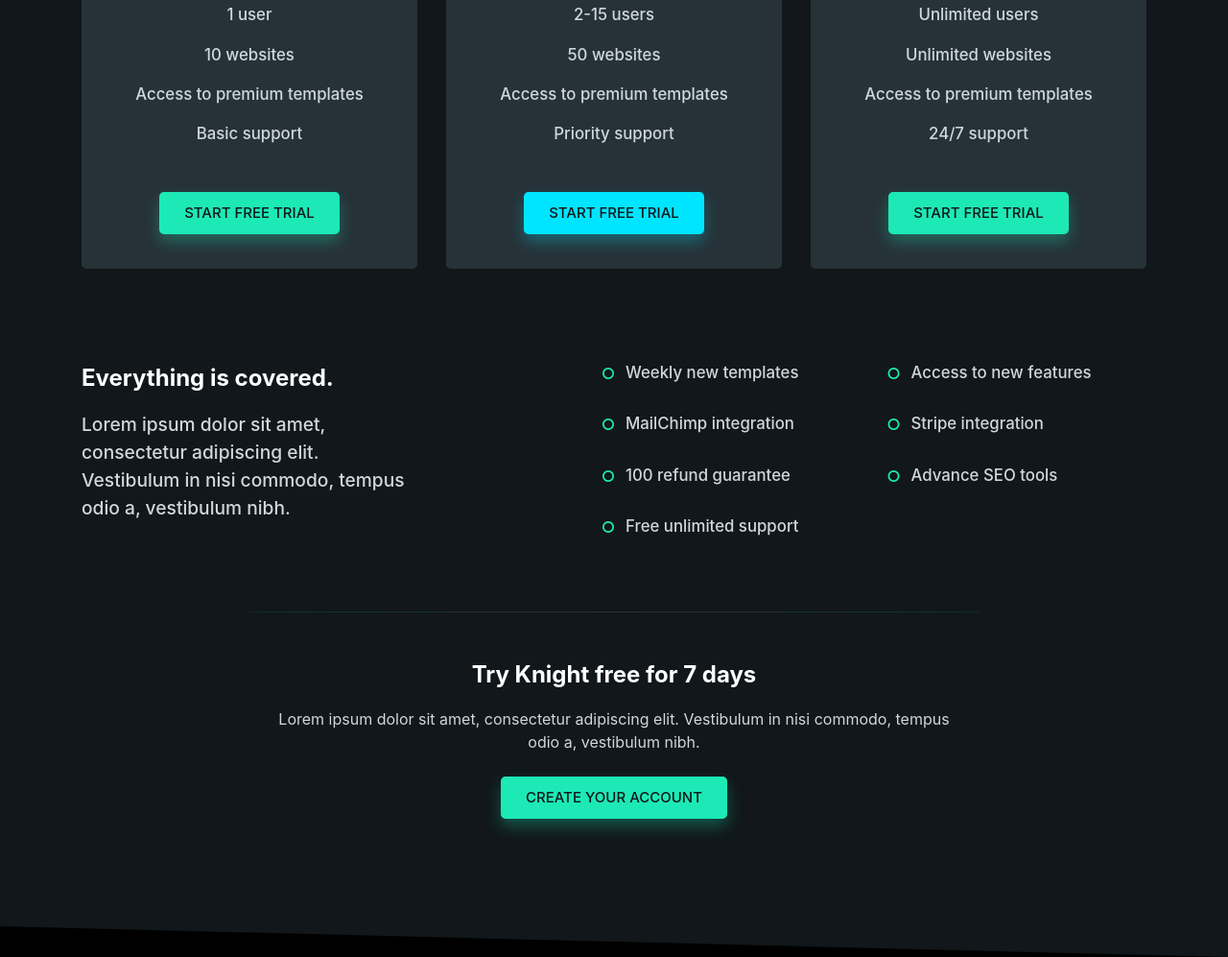
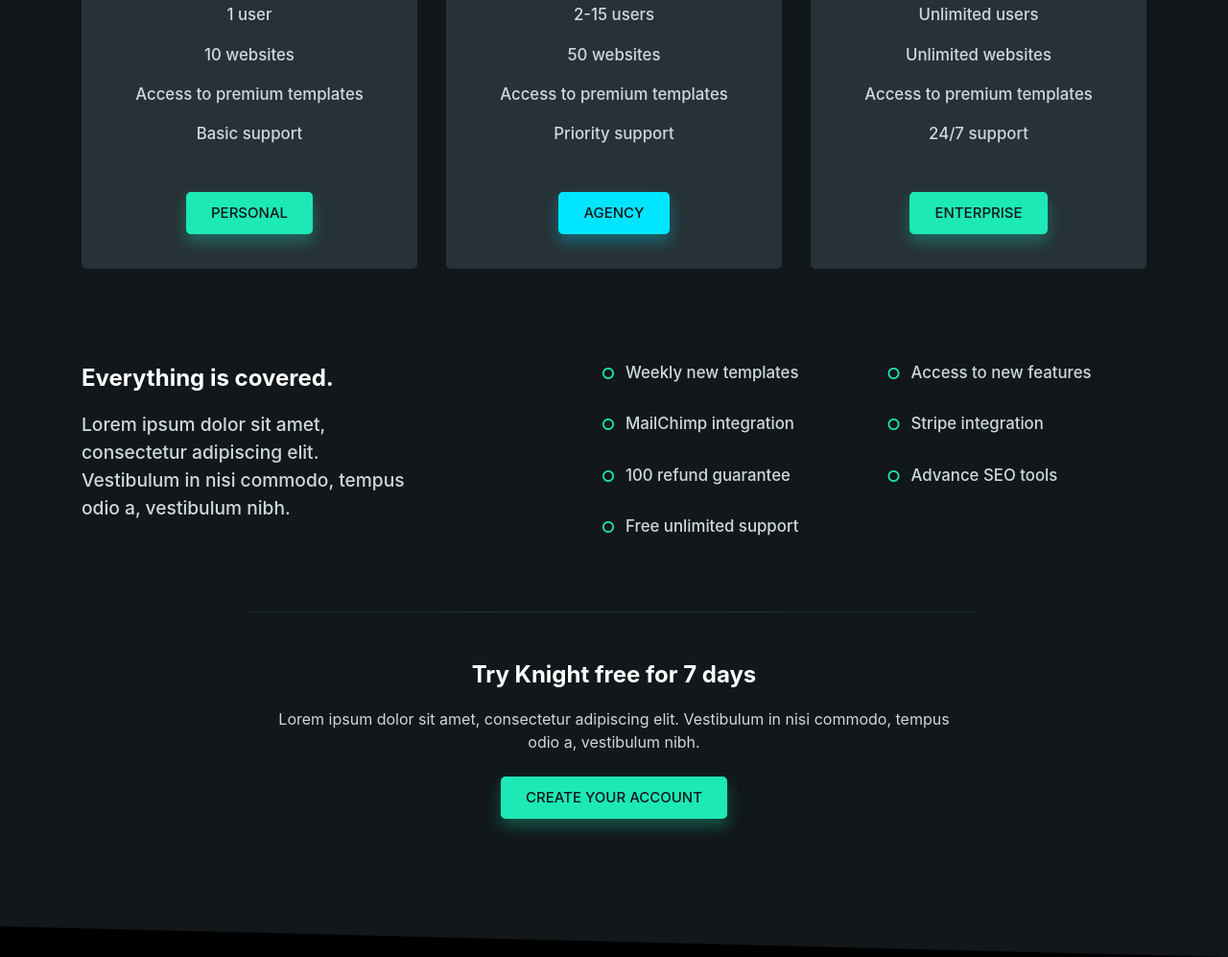
Before and after one commit to Gae2297/galano.knight, a plain HTML site: page index.html in a window 1280 px wide. Shown: the part 2978-3975 px from the top of the page at 96% size. Drawn offline with nearby package versions, Linux system fonts and the light colour scheme; a web font is replaced by a local one.

Commit message:
cambio nome bottoni

```diff
--- a/index.html
+++ b/index.html
@@ -192,7 +192,7 @@
                                 <li>Basic support</li>
                             </ul>
                             <a href="#" class="btn btn-primary">
-                                Start free trial
+                                Personal
                             </a>
                         </div>
                     </div>
@@ -208,7 +208,7 @@
                                 <li>Priority support</li>
                             </ul>
                             <a href="#" class="btn btn-info">
-                                Start free trial
+                                Agency
                             </a>
                         </div>
                     </div>
@@ -224,7 +224,7 @@
                                 <li>24/7 support</li>
                             </ul>
                             <a href="#" class="btn btn-primary">
-                                Start free trial
+                                Enterprise
                             </a>
                         </div>
                     </div>
```
